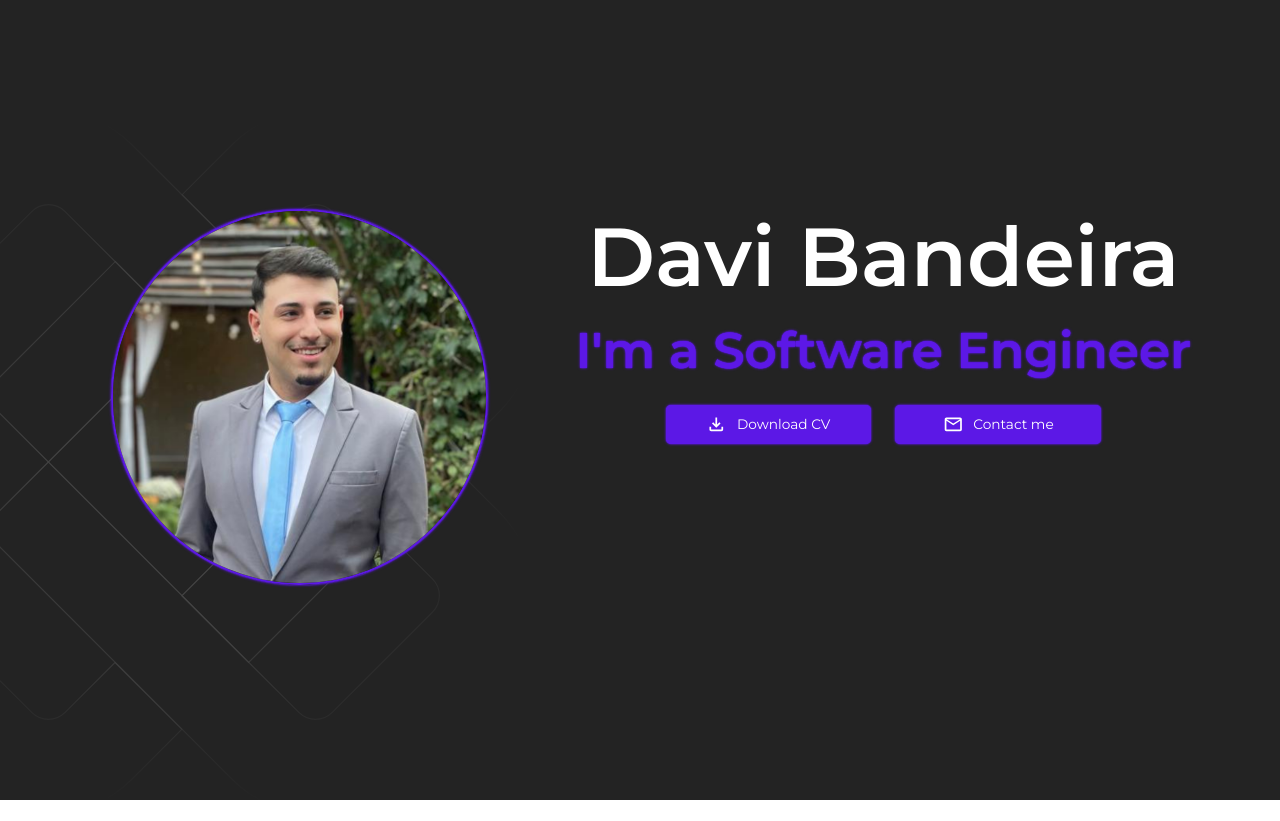
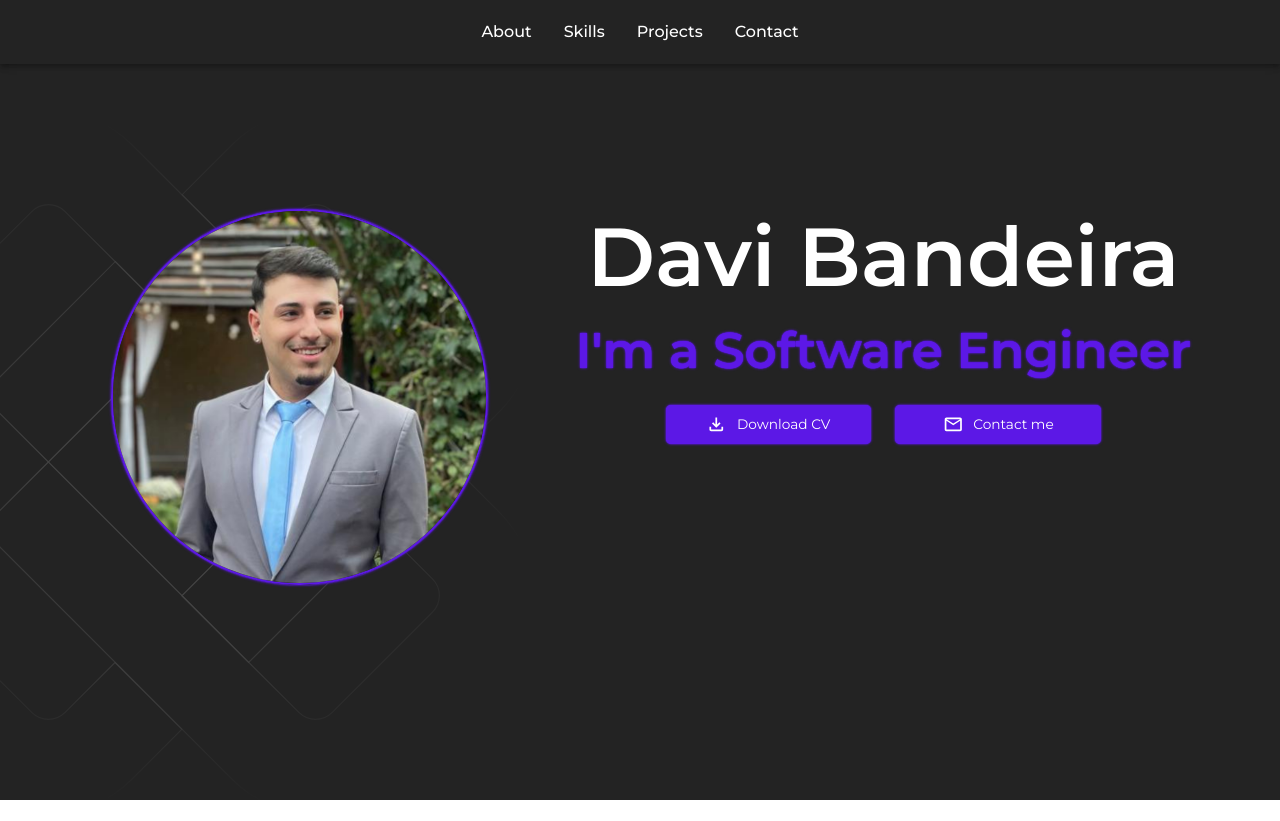
Before and after one commit to daviibandeiraa/my-portfolio, a React (Vite) app: page / in a window 1280 px wide. Built offline with nearby package versions, Linux system fonts and the light colour scheme.

Commit message:
Making a Navbar

```diff
--- /dev/null
+++ b/src/components/NavBar/NavBar.tsx
@@ -0,0 +1,39 @@
+import { useState } from "react"
+import {
+  AppBar,
+  Container,
+  Grid,
+  MenuItem,
+  styled,
+  Toolbar,
+} from "@mui/material"
+
+const NavBar = () => {
+  const StyledToolbar = styled(Toolbar)(({ theme }) => ({
+    display: "flex",
+    justifyContent: "center",
+    gapItems: "10px",
+  }))
+
+  const StyledMenuItem = styled(MenuItem)(({ theme }) => ({
+    fontSize: "16px",
+    fontFamily : "Montserrat",
+    fontWeight: 500,
+    cursor: "pointer",
+  }))
+
+  return (
+    <>
+      <AppBar position="absolute">
+        <StyledToolbar>
+          <StyledMenuItem>About</StyledMenuItem>
+          <StyledMenuItem>Skills</StyledMenuItem>
+          <StyledMenuItem>Projects</StyledMenuItem>
+          <StyledMenuItem>Contact</StyledMenuItem>
+        </StyledToolbar>
+      </AppBar>
+    </>
+  )
+}
+
+export default NavBar
--- a/src/pages/Home/Home.tsx
+++ b/src/pages/Home/Home.tsx
@@ -1,10 +1,12 @@
 import { useState } from 'react'
 import Hero from './sections/Hero/Hero'
+import NavBar from '../../components/NavBar/NavBar'
 
 const Home = () => {
 
   return (
     <>
+    <NavBar/>
      <Hero/>
     </>
   )
```
